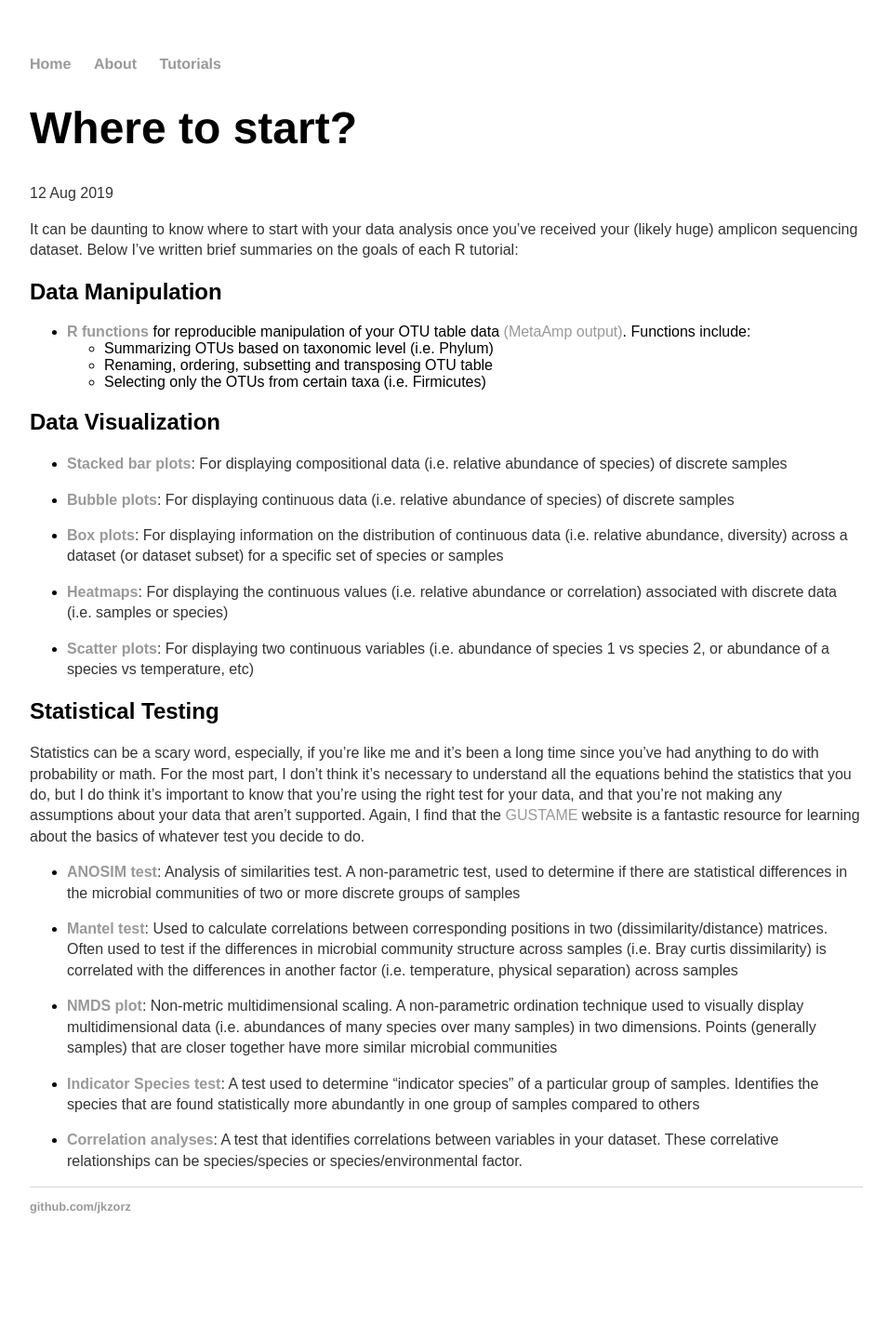
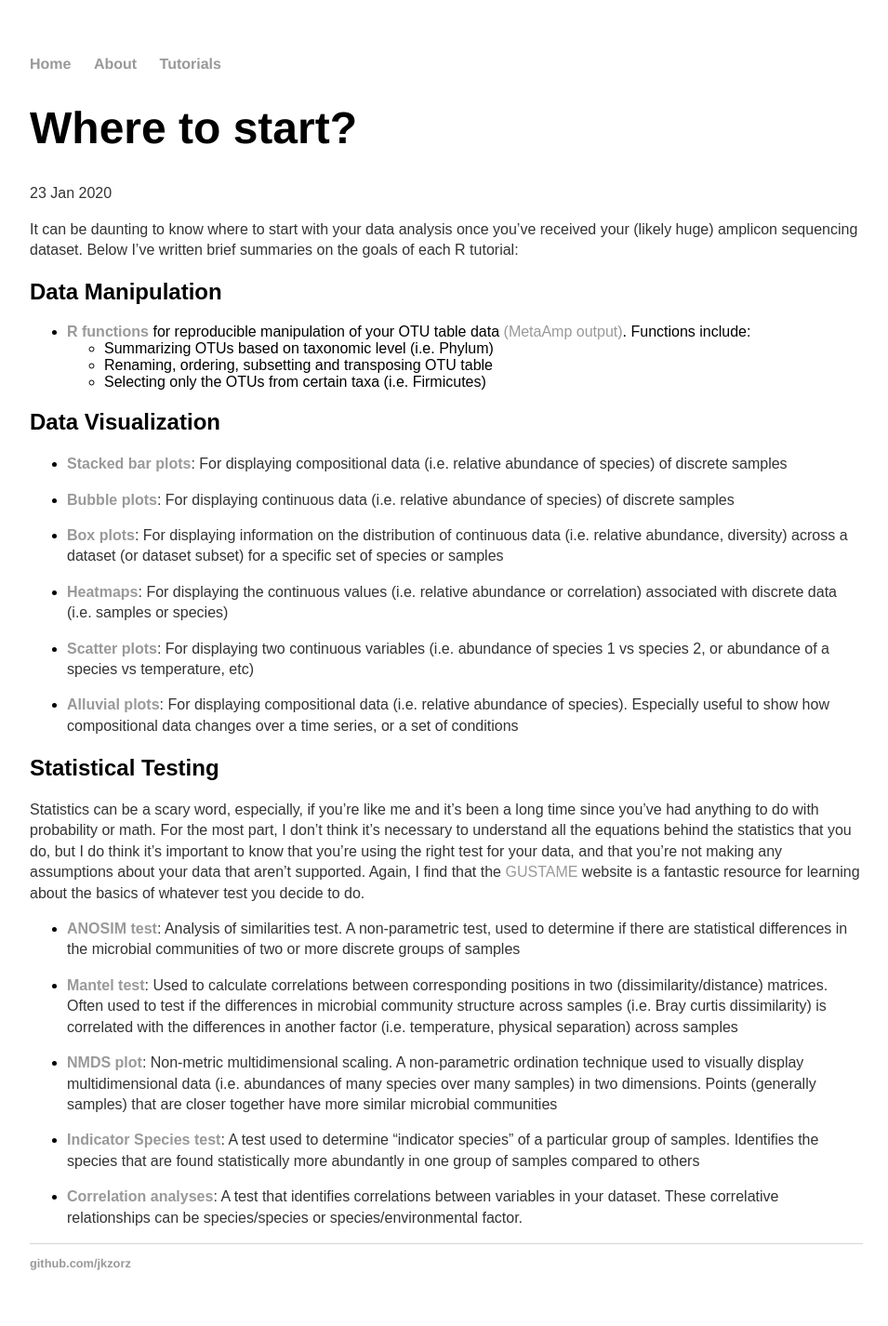
Before and after one commit to jkzorz/jkzorz.github.io, a Jekyll site: the page built from _posts/2019-07-04-Where-to-start.md, in a window 1280 px wide. Shown: the whole page at 93% size, without its empty margins (160-1115 px from the left). Built offline with Jekyll 4.4.1, drawn with Linux system fonts in a browser that asks for light colours; before the commit the page ends 1365 px from its top, so only the background shows below that.

Commit message:
Update 2019-07-04-Where-to-start.md

```diff
--- a/_posts/2019-07-04-Where-to-start.md
+++ b/_posts/2019-07-04-Where-to-start.md
@@ -1,7 +1,7 @@
 ---
 layout: post
 title: "Where to start?"
-date: 2019-08-12
+date: 2020-01-23
 ---
 
 
@@ -26,6 +26,8 @@ It can be daunting to know where to start with your data analysis once you've re
 
   - **[Scatter plots](https://jkzorz.github.io/2019/07/09/scatter-plots.html)**: For displaying two continuous variables (i.e. abundance of species 1 vs species 2, or abundance of a species vs temperature, etc)
 
+   - **[Alluvial plots](https://jkzorz.github.io/2020/01/22/alluvial-plots.html)**: For displaying compositional data (i.e. relative abundance of species). Especially useful to show how compositional data changes over a time series, or a set of conditions
+
 
 
 
```
